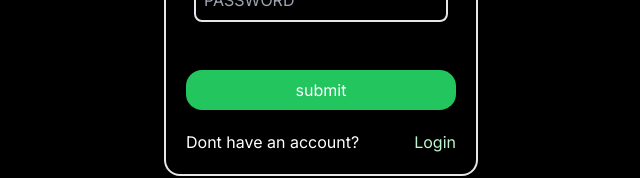
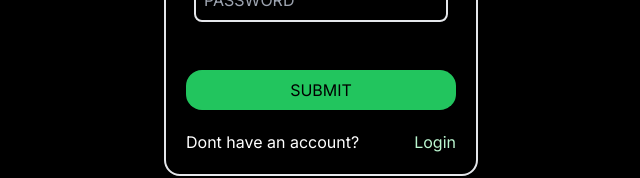
Before and after one commit to maverickcodes2000/henry-project, a Next.js app: page /acess in a window 1280 px wide. Shown: the part 412-590 px from the top of the page, without its empty margins (319-959 px from the left). Built offline with nearby package versions, Linux system fonts and the light colour scheme.

Commit message:
updated login and signin functionality

```diff
--- a/src/components/login/login.jsx
+++ b/src/components/login/login.jsx
@@ -13,7 +13,7 @@ const Login = ({setIsNewUser, isNewUser, isLoggedIn, setisLoggedIn}) => {
                  <input type="text " placeholder="PASSWORD" name="password" className="p-2 rounded-lg bg-black m-2 border-2" />
                </form>
                <div className="w-full px-5 flex  justify-center items-center">
-                <button className="bg-green-500 p-2 mt-5 w-full rounded-2xl" onClick={()=>setisLoggedIn(!isLoggedIn)}><Link href='/response'>submit</Link></button>
+                <button className="bg-green-500 text-black p-2 mt-5 w-full rounded-2xl"><Link href='/response'>SUBMIT</Link></button>
                </div>
                <div className="w-full p-5 flex justify-between items-center">
                 <p>Dont have an account?</p>
--- a/src/components/sign/signin.jsx
+++ b/src/components/sign/signin.jsx
@@ -18,11 +18,11 @@ const Reg = ({setIsNewUser, isNewUser}) => {
                  <input type="password" placeholder="confirm password" className="p-2 m-3 bg-black border-2 rounded-2xl" name=" confirmpassword"/>
                </form>
                <div className="w-full p-4">
-                 <button className="w-full  p-3 bg-green-500 rounded-2xl" onClick={()=>{setIsNewUser(!isNewUser)}}>SUBMIT</button>
+                 <button className="w-full  p-3 bg-green-500 rounded-2xl" onClick={()=>{setIsNewUser(!isNewUser)}}>Submit</button>
                </div>
                <div className="flex justify-between items-center">
                 <p className="p-3">Already have an account</p>
-                <p className="text-green-200">Sign In</p>
+                <p className="text-green-200 cursor-pointer" onClick={()=>setIsNewUser(!isNewUser)}>Sign In</p>
                </div>
             </div>
 
```
